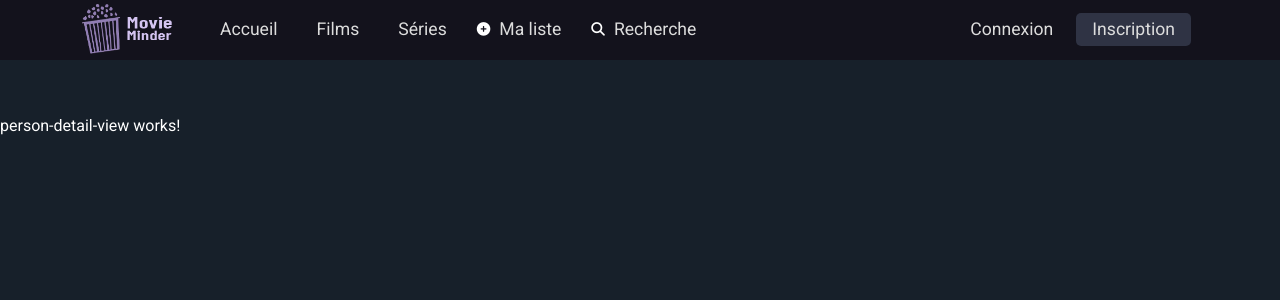
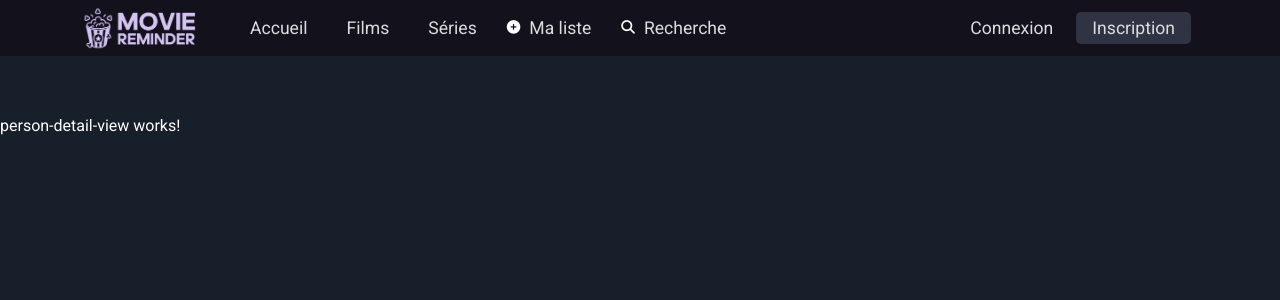
Before and after one commit to bibiw123/Movie_App, an Angular app: page /person/1 in a window 1280 px wide. Shown: the top 300 px of the page. Built offline with nearby package versions, Linux system fonts and the light colour scheme.

Commit message:
Fix : logo Navbar

```diff
--- a/src/app/navbar/navbar.component.html
+++ b/src/app/navbar/navbar.component.html
@@ -5,7 +5,7 @@
             <!-- navbar part 1: logo + navigation-->
             <div>
                 <a class="logo" routerLink="/">
-                    <img src="assets/logo11.png" alt="" />
+                    <img src="assets/LogoMovieReminder1.png" alt="" />
                 </a>
                 <ul>
                     <li><a routerLink="/" routerLinkActive='active' [routerLinkActiveOptions]="{exact:true}">Accueil</a>
--- a/src/app/navbar/navbar.component.scss
+++ b/src/app/navbar/navbar.component.scss
@@ -2,7 +2,7 @@ a.logo {
     transform: translate(0px, -1px);
 
     img {
-        width: 90px;
+        width: 120px;
     }
 }
 
```
Also changed, not shown: src/assets/LogoMovieReminder.png (added), src/assets/LogoMovieReminder1.png (added).
